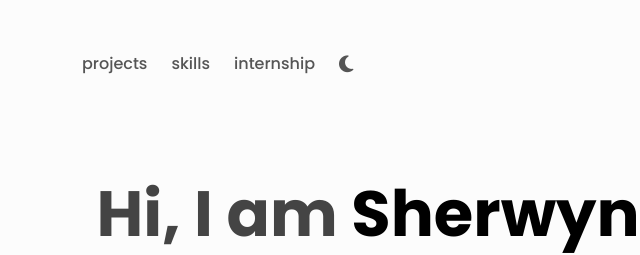
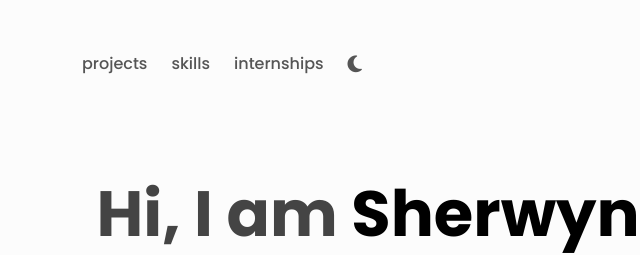
Before and after one commit to SherwynM/Personal-website, a plain HTML site: page index.html in a window 1280 px wide. Shown: the top 255 px of the page, 32-672 px from the left. Drawn offline with Linux system fonts and the light colour scheme.

Commit message:
Update index.html

```diff
--- a/index.html
+++ b/index.html
@@ -41,7 +41,7 @@
             <a class="link link--nav" href="#skills">Skills</a>
           </li>
           <li class="nav__list-item">
-            <a class="link link--nav" href="#Internship">Internship</a>
+            <a class="link link--nav" href="#Internship">Internships</a>
           </li>
           <!--   <li class="nav__list-item">
             <a class="link link--nav" href="#Exp">Experience</a>
```
